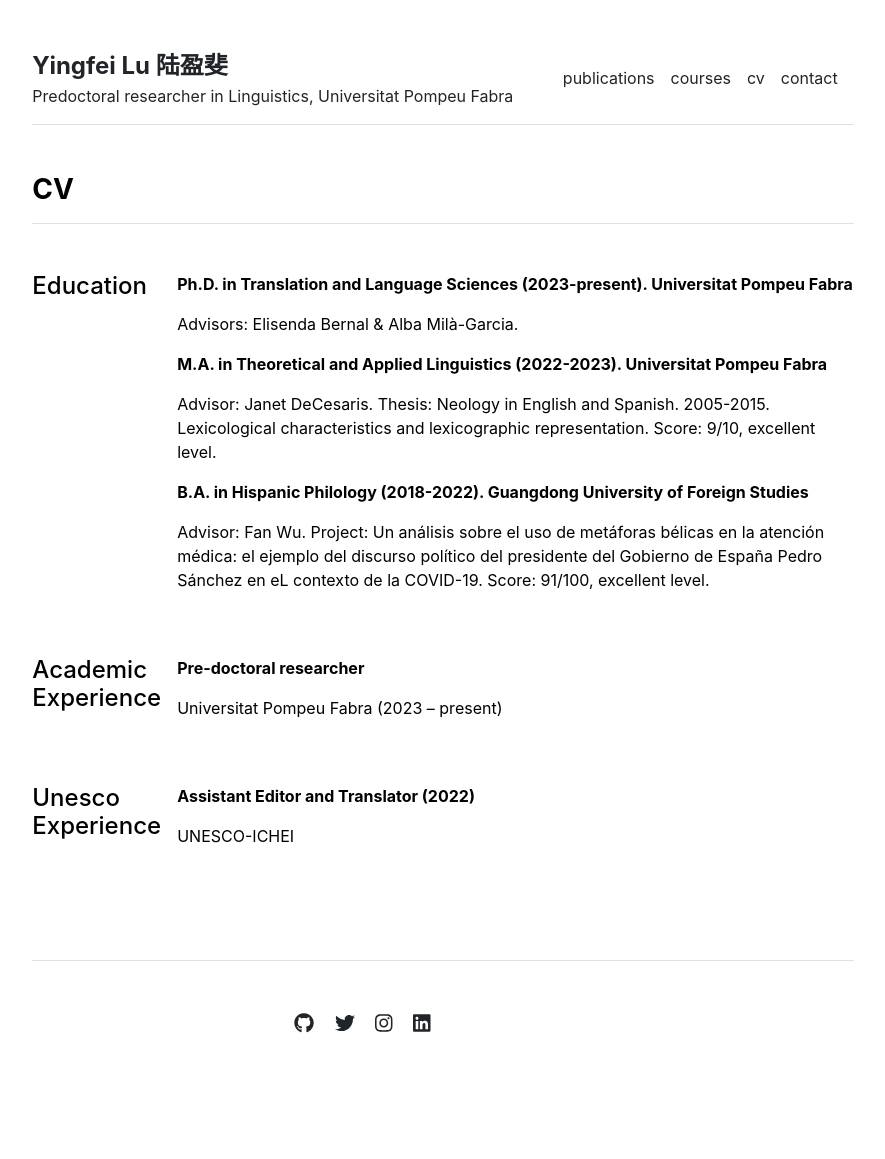
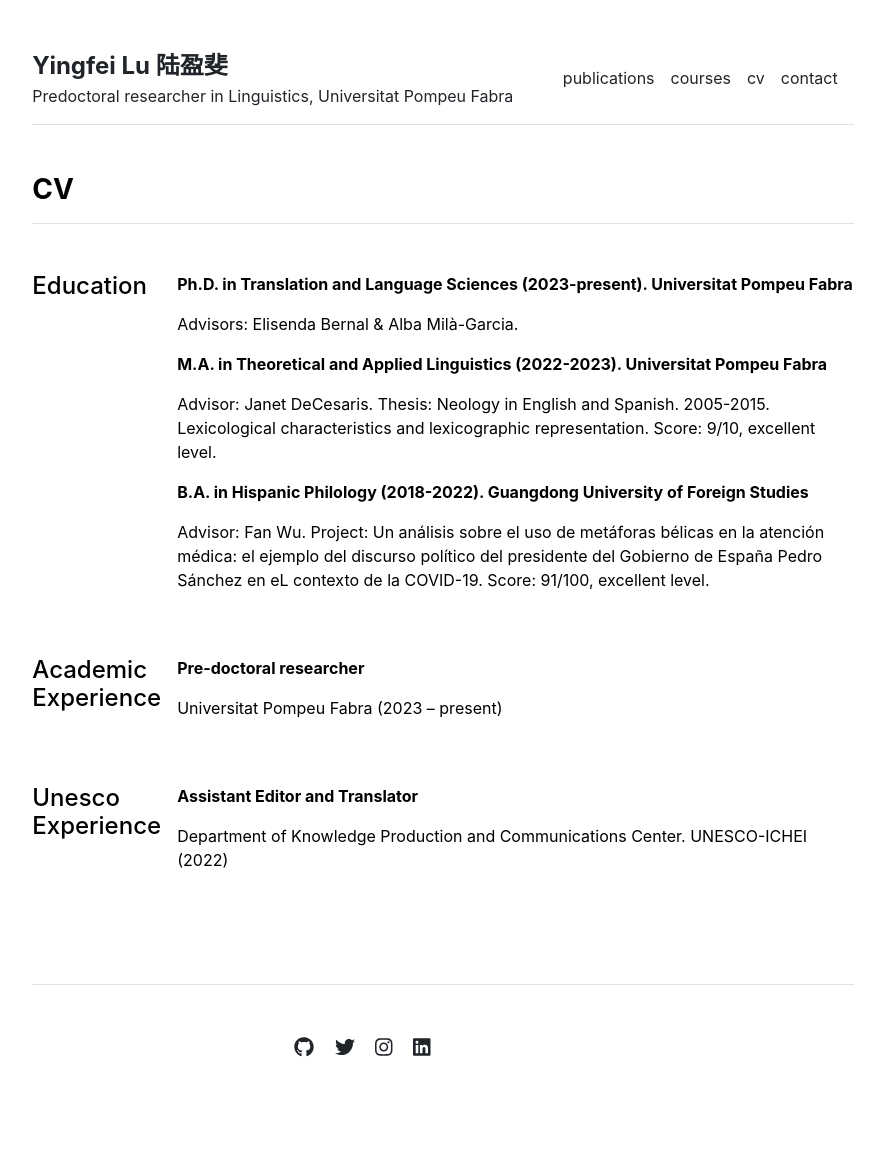
Before and after one commit to YingfeiLu/yingfeilu.github.io, a Jekyll site: the page built from cv.md, in a window 1280 px wide. Shown: the whole page, without its empty margins (197-1082 px from the left). Built offline with Jekyll 4.4.1, drawn with Linux system fonts in a browser that asks for light colours; before the commit the page ends 1135 px from its top, so only the background shows below that.

Commit message:
Update unesco-experience.yml

```diff
--- a/_data/cv/unesco-experience.yml
+++ b/_data/cv/unesco-experience.yml
@@ -1,2 +1,2 @@
-- title: 'Assistant Editor and Translator (2022)'
-  description: 'UNESCO-ICHEI'
+- title: 'Assistant Editor and Translator'
+  description: 'Department of Knowledge Production and Communications Center. UNESCO-ICHEI (2022)'
```
